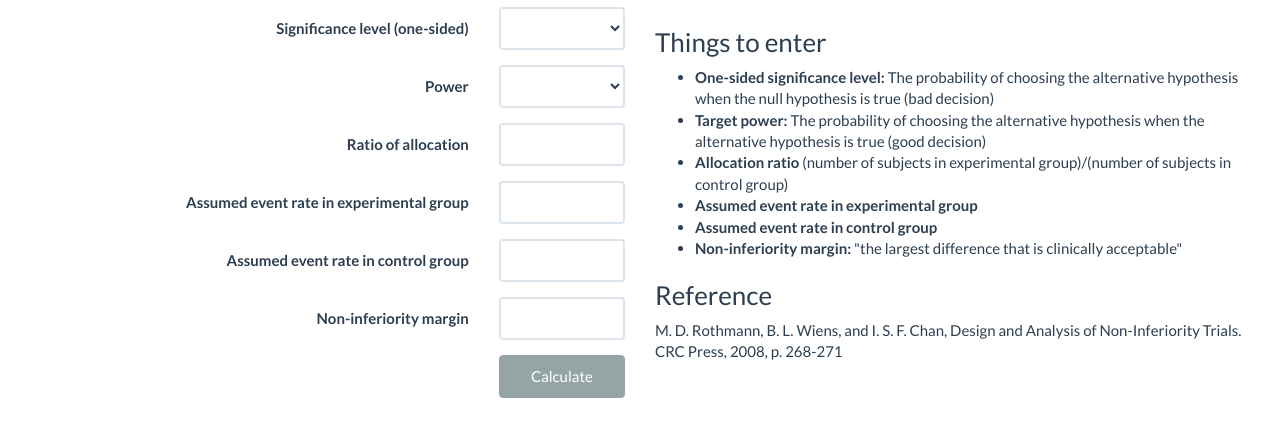
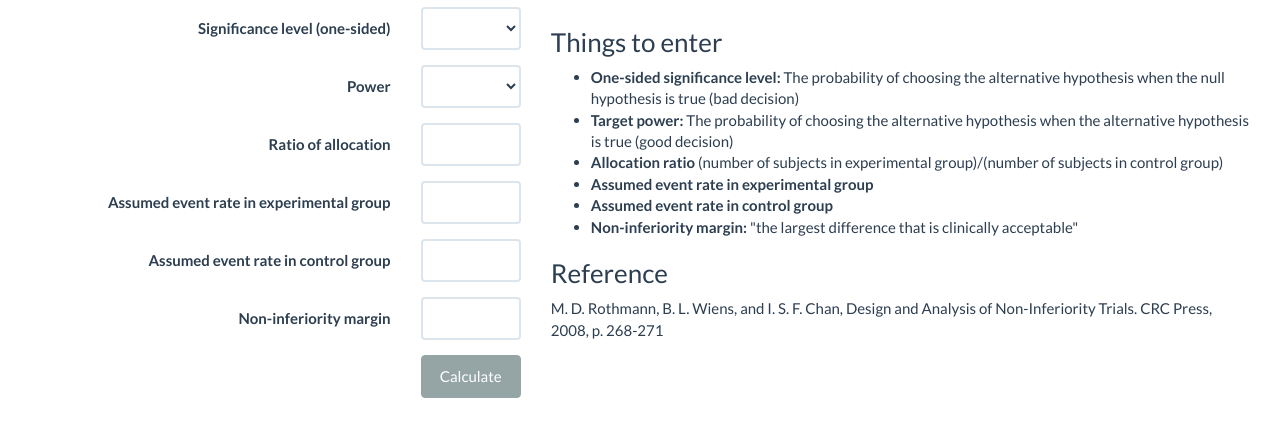
Before and after one commit to NISSC/NISSC, a website: page index.html at #!/binary in a window 1280 px wide. Shown: the part 130-566 px from the top of the page. Drawn offline with nearby package versions, Linux system fonts and the light colour scheme; some packages are replaced by stand-ins of ours.

Commit message:
Decrease size of number column.

```diff
--- a/partials/binary-outcome.html
+++ b/partials/binary-outcome.html
@@ -1,5 +1,5 @@
 <h2>Binary Outcome</h2>
-<div class="col-md-6 col-md-push-6">
+<div class="col-md-7 col-md-push-5">
     <h3>Things to enter</h3>
     <ul>
         <li><strong>One-sided significance level:</strong> The probability of choosing the alternative hypothesis when the null hypothesis is true (bad decision)</li>
@@ -12,7 +12,7 @@
     <h3>Reference</h3>
     <p>M. D. Rothmann, B. L. Wiens, and I. S. F. Chan, Design and Analysis of Non-Inferiority Trials. CRC Press, 2008, p. 268-271</p>
 </div>
-<div class="col-md-6 col-md-pull-6">
+<div class="col-md-5 col-md-pull-7">
     <form class="form-horizontal" role="form">
         <div class="form-group">
             <label for="significance-level" class="col-sm-9 control-label">Significance level (one-sided)</label>
```
Also changed, not shown: partials/continuous-outcome.html (+2 -2 lines), partials/survival-outcome.html (+2 -2 lines).
